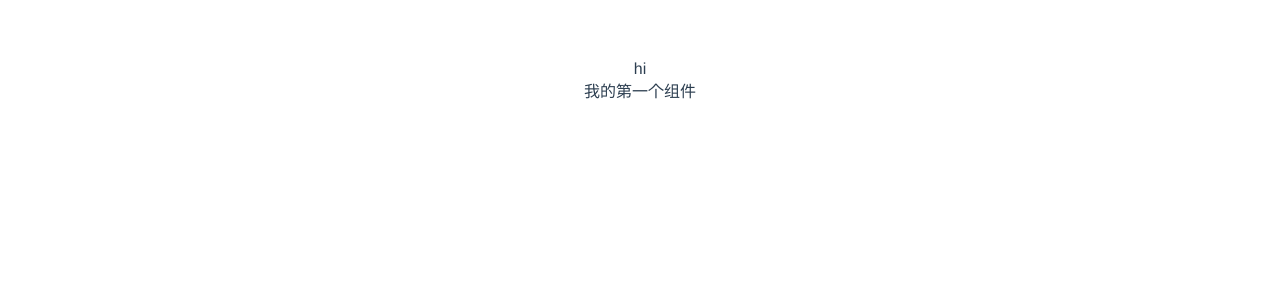
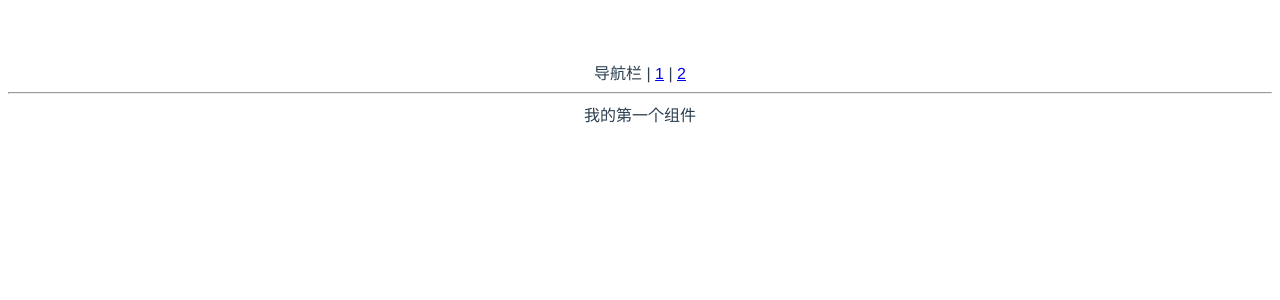
Before and after one commit to Straight-GZ/qui, a Vue app: page / in a window 1280 px wide. Shown: the top 300 px of the page. Built offline with nearby package versions, Linux system fonts and the light colour scheme.

Commit message:
初始化vue-router

```diff
--- a/index.html
+++ b/index.html
@@ -1,13 +1,13 @@
 <!DOCTYPE html>
 <html lang="en">
   <head>
-  <meta charset="UTF-8">
+    <meta charset="UTF-8" />
     <link rel="icon" href="/favicon.ico" />
-  <meta name="viewport" content="width=device-width, initial-scale=1.0">
+    <meta name="viewport" content="width=device-width, initial-scale=1.0" />
     <title>Vite App</title>
   </head>
   <body>
     <div id="app"></div>
-  <script type="module" src="/src/main.js"></script>
+    <script type="module" src="/src/main.ts"></script>
   </body>
 </html>
--- a/src/App.vue
+++ b/src/App.vue
@@ -1,6 +1,10 @@
 <template>
-  <div>hi</div>
-  <straight />
+  <div>
+    导航栏 | <router-link to="/">1</router-link> |
+    <router-link to="/xxx">2</router-link>
+  </div>
+  <hr />
+  <router-view />
 </template>
 
 <script>
@@ -8,8 +12,5 @@
 
 export default {
   name: "App",
-  components: {
-    Straight,
-  },
 };
 </script>
--- /dev/null
+++ b/src/components/Straight2.vue
@@ -0,0 +1,3 @@
+<template>
+  <div>团子</div>
+</template>
--- a/src/main.js
+++ /dev/null
@@ -1,5 +0,0 @@
-import { createApp } from 'vue'
-import App from './App.vue'
-import './index.css'
-
-createApp(App).mount('#app')
--- /dev/null
+++ b/src/main.ts
@@ -0,0 +1,19 @@
+import { createApp } from "vue";
+import App from "./App.vue";
+import "./index.css";
+import { createWebHashHistory, createRouter } from "vue-router";
+import Straight from "./components/Straight.vue";
+import Geng from "./components/Straight2.vue";
+
+const history = createWebHashHistory();
+const router = createRouter({
+  history: history,
+  routes: [
+    { path: "/", component: Straight },
+    { path: "/xxx", component: Geng },
+  ],
+});
+
+const app = createApp(App);
+app.use(router);
+app.mount("#app");
--- /dev/null
+++ b/src/shims-vue.d.ts
@@ -0,0 +1,5 @@
+declare module "*.vue" {
+  import { ComponentOptions } from "vue";
+  const componentOptions: ComponentOptions;
+  export default componentOptions;
+}
```
Also changed, not shown: package.json (+4 -3 lines), 1 other file (tests, documents, lock files or other folders). Lines whose indentation alone changed are shown as unchanged.
